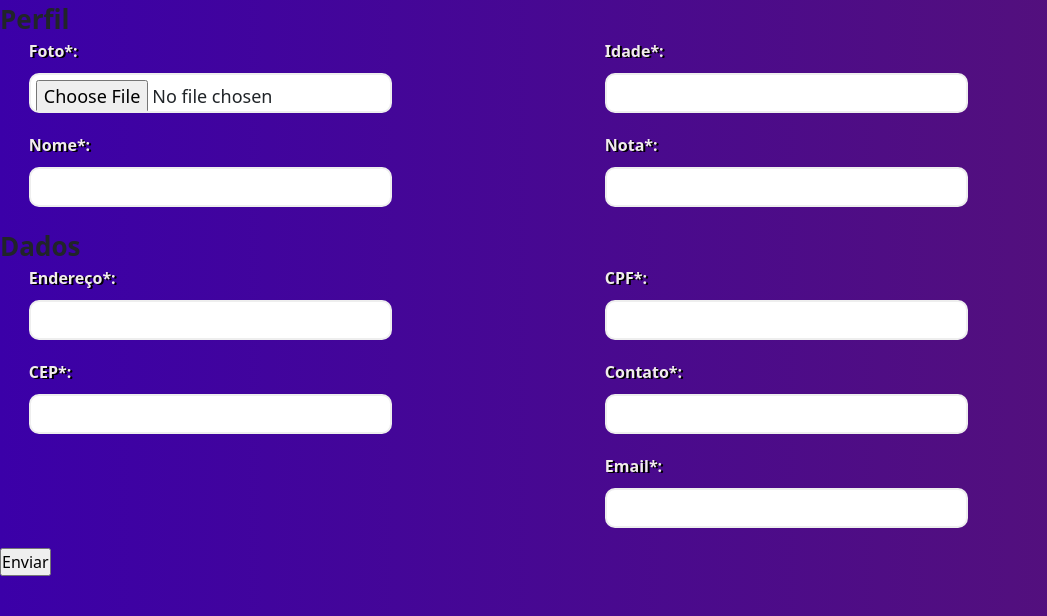
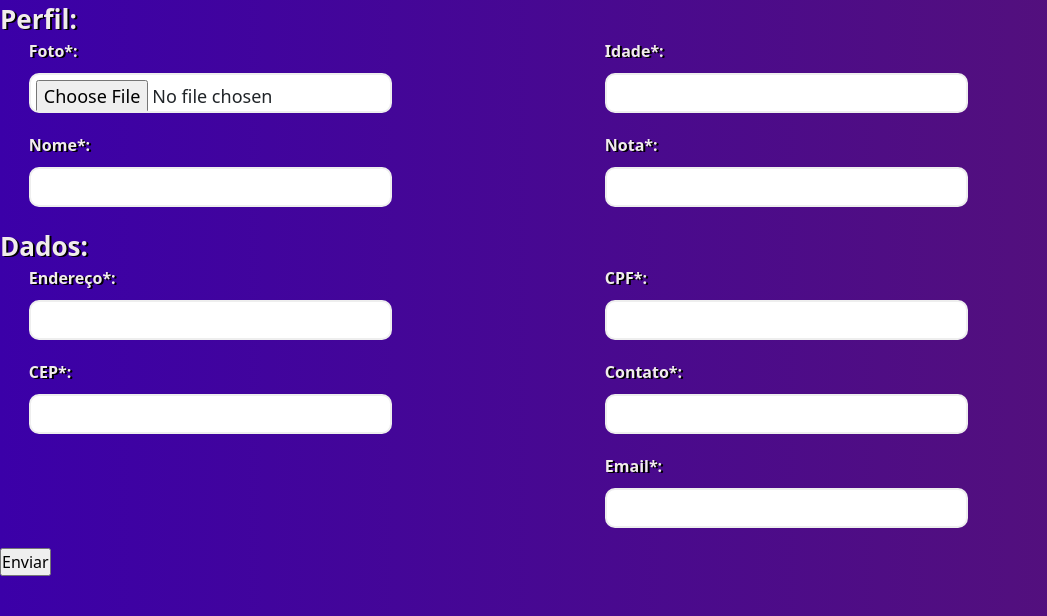
Before and after one commit to Igor851/Projeto_Cadastro, a Django app: page /form/ in a window 1280 px wide. Shown: the part 100-716 px from the top of the page, without its empty margins (0-1047 px from the left). Run offline with Django 4.2, Linux system fonts and the light colour scheme.

Commit message:
versao 1

```diff
--- a/cadastro/templates/form.html
+++ b/cadastro/templates/form.html
@@ -5,7 +5,7 @@
 <form method="POST" target="_self" autocomplete="on"> {% csrf_token %}
 
     <fieldset>
-        <legend>Perfil</legend>
+        <legend>Perfil:</legend>
         <div class="content">
             <div class="form-content">
                 <label for="">Foto*:</label>
@@ -24,7 +24,7 @@
     </fieldset>
 
     <fieldset>
-        <legend>Dados</legend>
+        <legend>Dados:</legend>
         <div class="content">
             <div class="form-content">
                 <label for="">Endereço*:</label>
--- a/static/css/estilo.css
+++ b/static/css/estilo.css
@@ -73,6 +73,8 @@ fieldset legend{
     margin: 0 0 0 0px;
     font-size: 26px;
     font-weight: bold;
+    color: rgb(241, 236, 236);
+    text-shadow: 2px 1px black;
 }
 
 /* *** Inputs *** */
```
